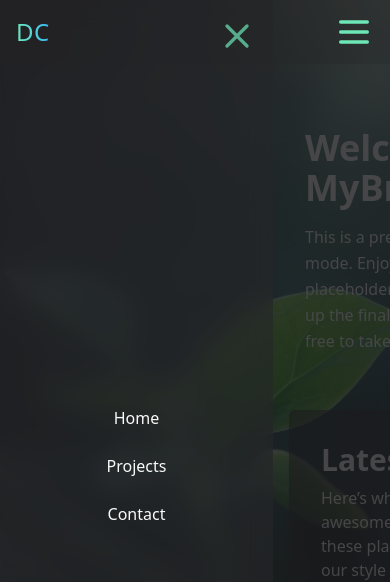
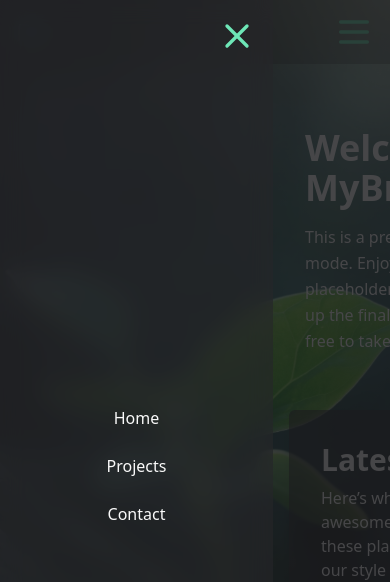
Before and after one commit to life423/drewclark.io-portfolio, a React (Vite) app in the folder app/: page / in a window 390 px wide. Both pictures are taken after a click on the button "Open Menu". Shown: the top 582 px of the page. Built offline with nearby package versions, Linux system fonts and the light colour scheme.

Commit message:
Refactored Drawer component into InfinityDrawer with enhanced functionality. Removed useLockBodyScroll hook and DrawerOverlay, DrawerContent subcomponents. Added overflow control directly in the main component. Also, updated UI elements and transition effects for better user experience.

```diff
--- a/app/src/components/drawer/Drawer.jsx
+++ b/app/src/components/drawer/Drawer.jsx
@@ -1,57 +1,115 @@
-import React, { useEffect, useRef, useCallback, Children } from 'react'
-import { createPortal } from 'react-dom'
-import clsx from 'clsx'
+// FILE: app/src/components/infinityDrawer.jsx
+import React, { useEffect, useRef, Children } from 'react'
 import { LuX } from 'react-icons/lu'
-import useLockBodyScroll from '../../hooks/useLockBodyScroll' // adjust path as needed
-import DrawerOverlay from './DrawerOverlay'
-import DrawerContent from './DrawerContent'
-// Subcomponent: DrawerOverlay
 
-
-// Subcomponent: DrawerContent
-
-
-export default function Drawer({ isOpen, onClose, children }) {
+export default function InfinityDrawer({ isOpen, onClose, children }) {
     const drawerRef = useRef(null)
     const lastFocusedRef = useRef(null)
 
-    useLockBodyScroll(isOpen)
-
-    const handleKeyDown = useCallback(
-        e => {
+    useEffect(() => {
+        function handleKeyDown(e) {
             if (e.key === 'Escape') {
                 onClose()
             }
-        },
-        [onClose]
-    )
+        }
 
-    useEffect(() => {
         if (isOpen) {
             lastFocusedRef.current = document.activeElement
+            document.body.style.overflow = 'hidden'
             document.addEventListener('keydown', handleKeyDown)
             drawerRef.current?.focus()
         } else {
+            document.body.style.overflow = ''
             document.removeEventListener('keydown', handleKeyDown)
-            lastFocusedRef.current?.focus()
+            if (lastFocusedRef.current) {
+                lastFocusedRef.current.focus()
+            }
         }
+
         return () => {
+            document.body.style.overflow = ''
             document.removeEventListener('keydown', handleKeyDown)
         }
-    }, [isOpen, handleKeyDown])
+    }, [isOpen, onClose])
 
-    const drawer = (
+    return (
         <>
-            <DrawerOverlay isOpen={isOpen} onClick={onClose} />
-            <DrawerContent
-                isOpen={isOpen}
-                onClose={onClose}
-                drawerRef={drawerRef}
+            <div
+                className={`
+          fixed inset-0 z-60
+          bg-brandGray-900/80
+          transition-opacity duration-300
+          ${
+              isOpen
+                  ? 'opacity-100 pointer-events-auto'
+                  : 'opacity-0 pointer-events-none'
+          }
+        `}
+                onClick={onClose}
+                aria-hidden='true'
+                tabIndex={-1}
+                role='presentation'
+            />
+
+            <div
+                role='dialog'
+                aria-modal='true'
+                aria-hidden={!isOpen}
+                ref={drawerRef}
+                tabIndex={-1}
+                className={`
+          fixed top-0 left-0 h-screen
+          w-[70%] max-w-sm
+          z-70 flex flex-col
+          transition-transform duration-300
+          ${isOpen ? 'translate-x-0' : '-translate-x-full'}
+          backdrop-blur-md bg-brandGray-800/60
+          border-gradient-to-b from-brandGreen-400 to-brandBlue-400
+          outline-none focus:outline-none
+        `}
             >
-                {children}
-            </DrawerContent>
+                <button
+                    onClick={onClose}
+                    aria-label='Close Menu'
+                    className='ml-auto mt-4 mr-4 outline-none focus:outline-none'
+                >
+                    <LuX className='h-10 w-10 text-brandGreen-300 hover:text-brandGreen-300 transition-colors' />
+                </button>
+
+                <ul className='flex flex-col items-center justify-center flex-1 space-y-6 text-brandGray-50'>
+                    {['Home', 'Projects', 'Contact'].map((item, idx) => (
+                        <li
+                            key={item}
+                            className={`
+                opacity-0 translate-y-4 transition-all duration-300
+                delay-[${idx * 75}ms]
+                ${isOpen ? 'opacity-100 translate-y-0' : ''}
+              `}
+                        >
+                            {item}
+                        </li>
+                    ))}
+                </ul>
+
+                {Children.map(children, (child, index) => (
+                    <div
+                        key={index}
+                        className={`
+              transition-all duration-300 transform-gpu
+              ${
+                  isOpen
+                      ? 'opacity-100 translate-y-0'
+                      : 'opacity-0 translate-y-2'
+              }
+            `}
+                        style={{
+                            transitionDelay: isOpen ? `${index * 50}ms` : '0ms',
+                        }}
+                    >
+                        {child}
+                    </div>
+                ))}
+            </div>
         </>
     )
-
-    return createPortal(drawer, document.body)
 }
--- a/app/src/components/drawer/DrawerContent.jsx
+++ b/app/src/components/drawer/DrawerContent.jsx
@@ -1,4 +1,4 @@
-// File: app/src/components/drawer/DrawerContent.jsx
+// FILE: app/src/components/drawer/DrawerContent.jsx
 import React, { Children } from 'react'
 import clsx from 'clsx'
 import { LuX } from 'react-icons/lu'
@@ -13,14 +13,15 @@
             tabIndex={-1}
             className={clsx(
                 'fixed top-0 left-0 h-screen w-[70%] max-w-sm z-70 flex flex-col transition-transform duration-300 backdrop-blur-md bg-brandGray-800/60 border-gradient-to-b from-brandGreen-400 to-brandBlue-400 outline-none',
-                {
-                    'translate-x-0': isOpen,
-                    '-translate-x-full': !isOpen,
-                }
+                { 'translate-x-0': isOpen, '-translate-x-full': !isOpen }
             )}
         >
             <button
-                onClick={onClose}
+                onClick={e => {
+                    e.stopPropagation()
+                    console.log('Close button clicked')
+                    onClose()
+                }}
                 aria-label='Close Menu'
                 className='ml-auto mt-4 mr-4 outline-none focus:outline-none'
             >
@@ -33,9 +34,7 @@
                         key={item}
                         className={clsx(
                             'opacity-0 translate-y-4 transition-all duration-300',
-                            {
-                                'opacity-100 translate-y-0': isOpen,
-                            },
+                            { 'opacity-100 translate-y-0': isOpen },
                             `delay-[${idx * 75}ms]`
                         )}
                     >
--- a/app/src/components/drawer/DrawerOverlay.jsx
+++ b/app/src/components/drawer/DrawerOverlay.jsx
@@ -1,4 +1,4 @@
-// File: app/src/components/drawer/DrawerOverlay.jsx
+// FILE: app/src/components/drawer/DrawerOverlay.jsx
 import React from 'react'
 import clsx from 'clsx'
 
```
Also changed, not shown: app/src/components/navbar/Navbar.jsx (+3 -13 lines).
